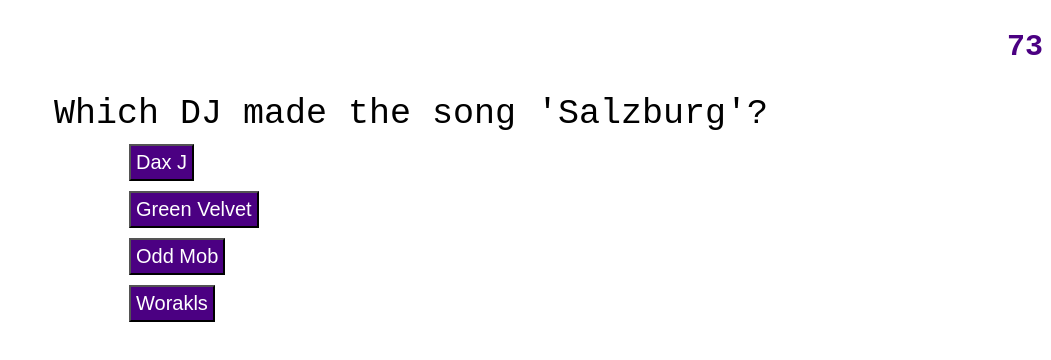
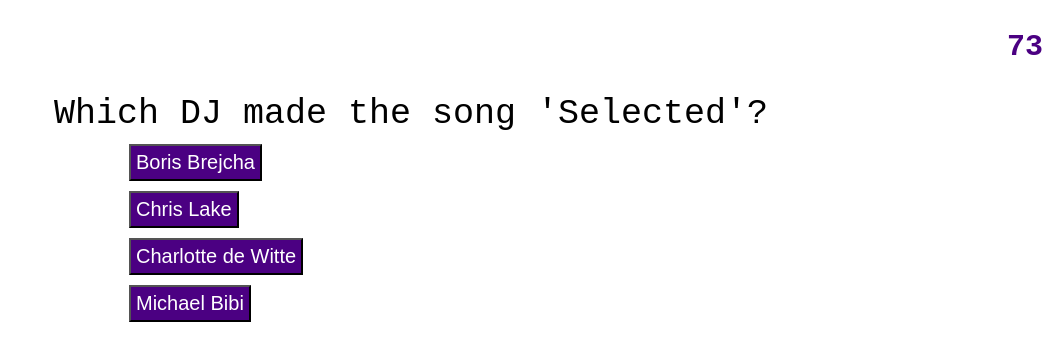
Before and after one commit to kendrafitzgerald/what-DJ-made-this-song-quiz, a plain HTML site: page index.html in a window 1280 px wide. Both pictures are taken after a click on the button "Start Quiz". Shown: the whole page, without its empty margins (229-1280 px from the left). Drawn offline with Linux system fonts and the light colour scheme.

Commit message:
fixed question set array so that correct answer values can be used in a random assortment

```diff
--- a/assets/css/style.css
+++ b/assets/css/style.css
@@ -44,7 +44,13 @@ body {
     color: white;
     padding: 5px;
 }
+.rightanswer {
+    display: none;
+}
 
+.wronganswer {
+    display: none;
+}
 .time {
     color: indigo;
     font-size: 30px;
--- a/assets/js/script.js
+++ b/assets/js/script.js
@@ -4,7 +4,7 @@ var questionSet = [
 
 {
     questions: "Which DJ made the song 'Selected'? ",
-    wrongAnswers: ["Boris Brejcha", "Chris Lake", "Michael Bibi"],
+    allAnswers: ["Boris Brejcha", "Chris Lake", "Charlotte de Witte", "Michael Bibi"],
     correctAnswer: "Charlotte de Witte"
 
 
@@ -12,24 +12,24 @@ var questionSet = [
 
 {
     questions: "Which DJ made the song 'Different Side'? ",
-    wrongAnswers: ["Chris Lorenzo", "Solomun", "John Summit"],
+    allAnswers: ["Chris Lorenzo","Michael Bibi", "Solomun", "John Summit"],
     correctAnswer: "Michael Bibi"
 
 },
 
 {
     questions: "Which DJ made the song 'Redemption'? ",
-    wrongAnswers: ["KAS:ST", "Paul Kalkbrenner", "Eric Prydz"],
+    allAnswers: ["KAS:ST", "Paul Kalkbrenner", "Eric Prydz", "Boris Brejcha"],
     correctAnswer: "Boris Brejcha"
 },
 {
     questions: "Which DJ made the song 'Inward Visions'? ",
-    wrongAnswers: ["CamelPhat", "PAWSA", "Xinobi"],
+    allAnswers: ["BLOND:ISH","CamelPhat", "PAWSA", "Xinobi"],
     correctAnswer: "BLOND:ISH"
 },
 {
     questions: "Which DJ made the song 'Salzburg'? ",
-    wrongAnswers: ["Dax J", "Green Velvet", "Odd Mob"],
+    allAnswers: ["Dax J", "Worakls", "Green Velvet", "Odd Mob"],
     correctAnswer: "Worakls"
 }
 ]
@@ -38,13 +38,15 @@ var startQuiz = document.querySelector(".startbutton");
 var timer= document.querySelector(".time");
 var firstPage =document.querySelector(".starterpage")
 var carousel = document.querySelector(".carousel");
-var userChoice = carousel.querySelector(".userchoice");
+var userChoice = document.querySelector(".userchoice");
 var quizPage = document.querySelector(".quiz");
 var question = document.querySelector(".question");
 var optionOne= document.querySelector("#optionOne");
 var optionTwo=document.querySelector("#optionTwo");
 var optionThree=document.querySelector("#optionThree");
 var optionFour=document.querySelector("#optionFour");
+var rightAnswerText=document.querySelector(".rightanswer");
+var wrongAnswerText=document.querySelector(".wronganswer");
 var index = 0
 
 function quiz() {
@@ -54,15 +56,17 @@ firstPage.setAttribute("style", "display: none;");
 quizPage.setAttribute("style", "display:block;");
 
 for ( var i = 0; i < questionSet.length; i++) {
-question.textContent= questionSet[i].questions;
-optionOne.textContent= questionSet[i].wrongAnswers[0];
-optionTwo.textContent=questionSet[i].wrongAnswers[1];
-optionThree.textContent=questionSet[i].wrongAnswers[2];
-optionFour.textContent=questionSet[i].correctAnswer;
+
+question.textContent= questionSet[index].questions;
+optionOne.textContent= questionSet[index].allAnswers[0];
+optionTwo.textContent=questionSet[index].allAnswers[1];
+optionThree.textContent=questionSet[index].allAnswers[2];
+optionFour.textContent=questionSet[index].allAnswers[3];
 }
 
 
 }
+
 //The below function creates the timer element of my site. It counts down from 75s and at 0s,
 //the function will stop.
 function countdown(){
@@ -81,5 +85,4 @@ function countdown(){
 }
 
 // The below event listener will make the timer start when the button is clicked
-startQuiz.addEventListener("click", countdown)
-userChoice.addEventListener("click", quiz)
+startQuiz.addEventListener("click", countdown);
--- a/index.html
+++ b/index.html
@@ -35,6 +35,8 @@
 
 
 </div>
+<h4 class="rightanswer"></h4>
+<h4 class="wronganswer"></h4>
 </div>
 
 <script src="./assets/js/script.js"></script>
```
